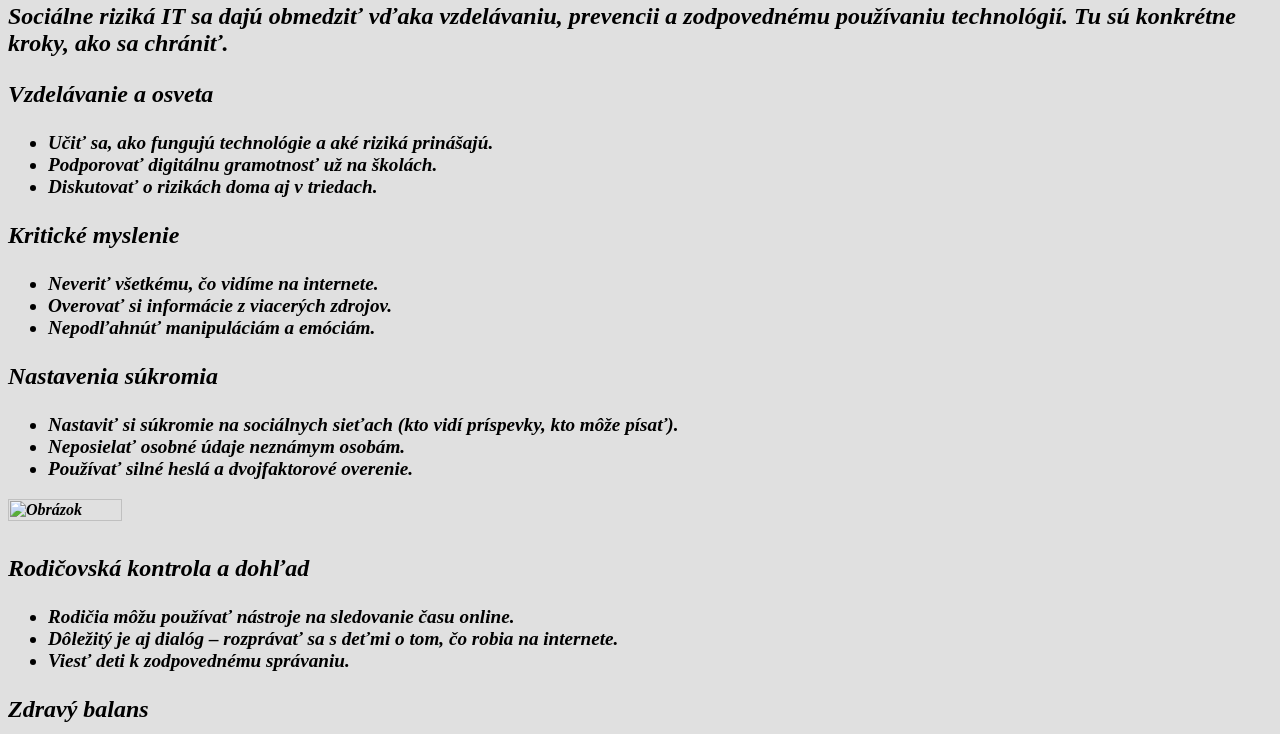
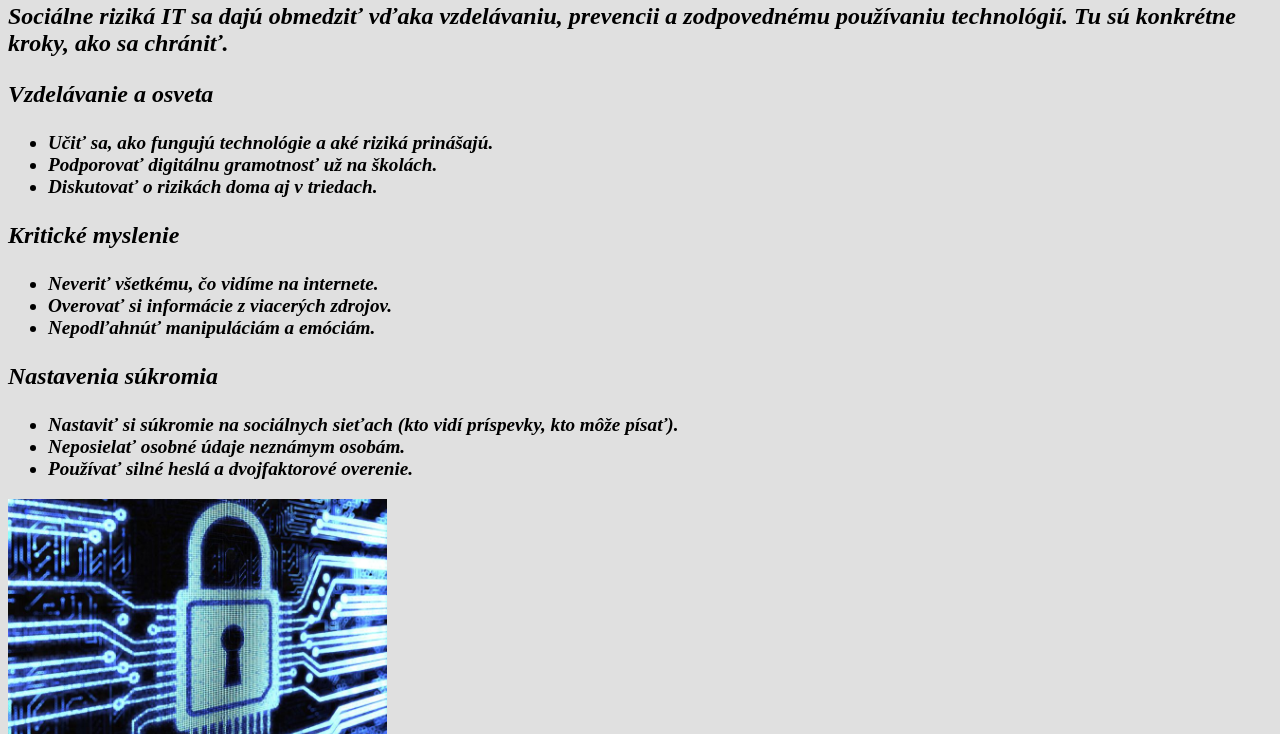
Before and after one commit to silvianem/My-first-website, a plain HTML site: page rieseniaaprevencia.html in a window 1280 px wide. Shown: the part 66-800 px from the top of the page. Drawn offline with Linux system fonts and the light colour scheme.

Commit message:
Update rieseniaaprevencia.html

```diff
--- a/rieseniaaprevencia.html
+++ b/rieseniaaprevencia.html
@@ -25,7 +25,7 @@
 			<li> Používať silné heslá a dvojfaktorové overenie. </li>
 		</ul>
 		<div style="display: flex; align-items: flex-start;">
-		<img src="obrázky/riesenia.jpg"alt="Obrázok" width="30%"></p>
+		<img src="images/riesenia.jpg"alt="Obrázok" width="30%"></p>
 		</p>
 		</div>
 
```
